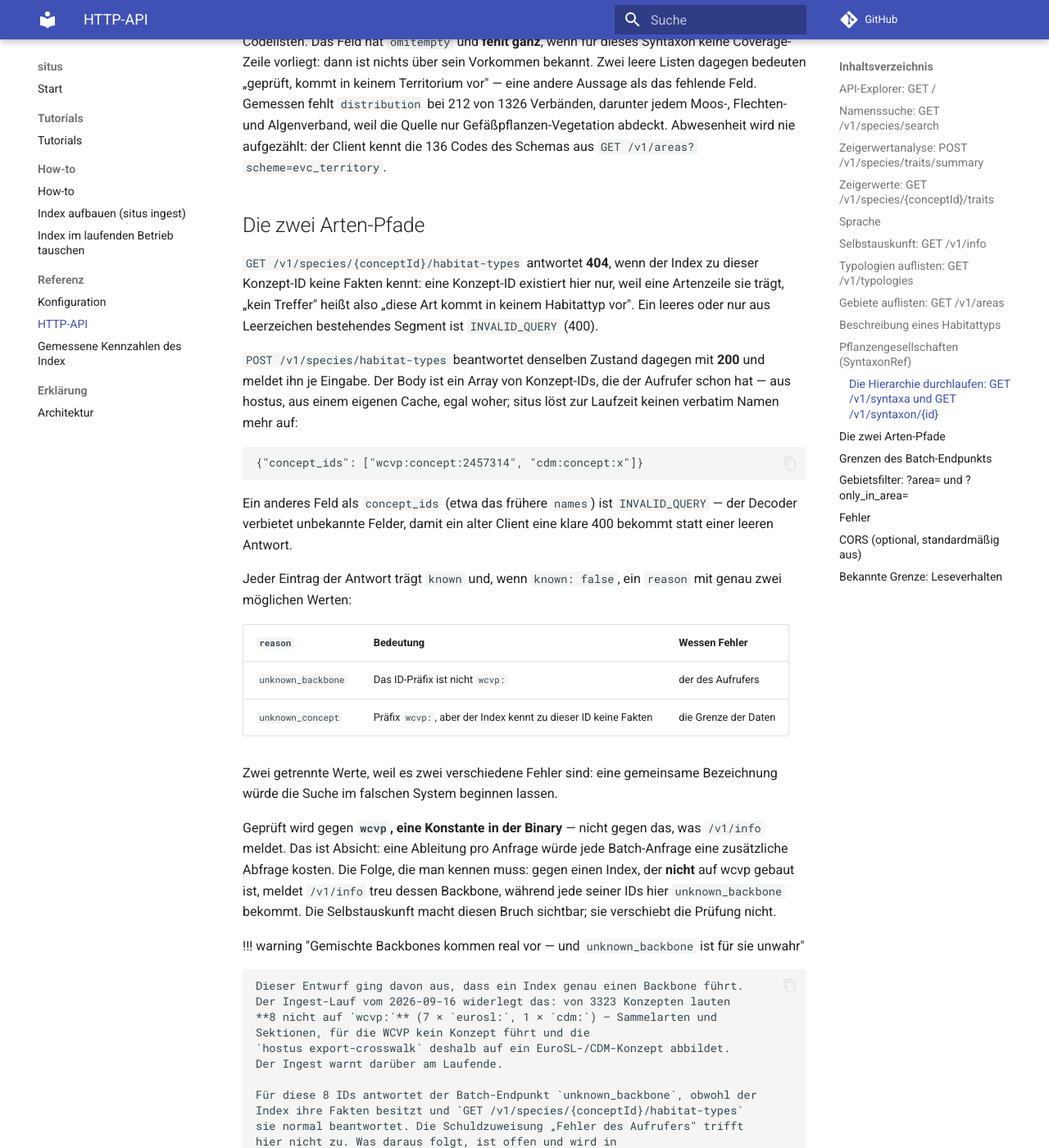
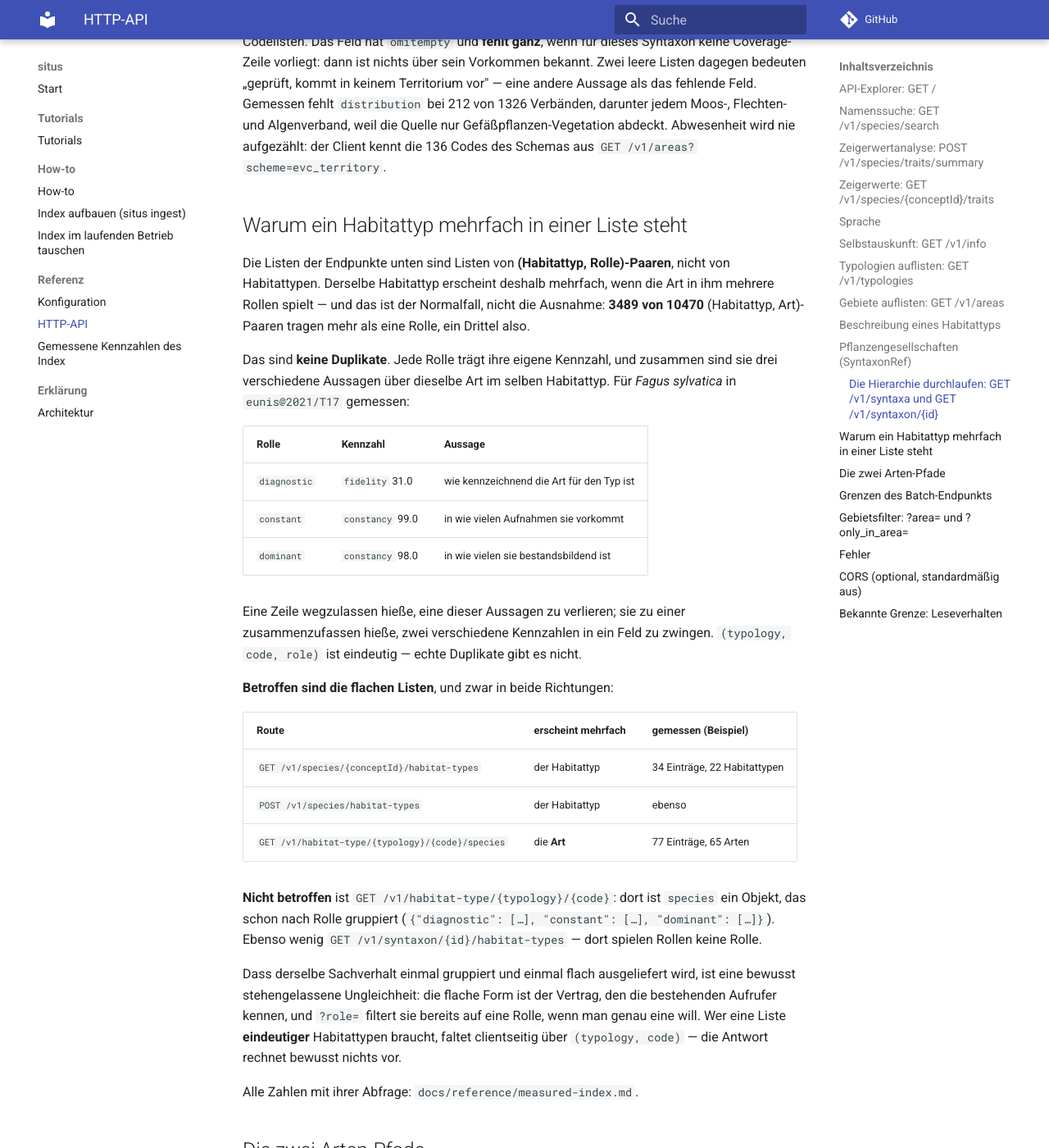
Before and after one commit to jobrunner/situs, an MkDocs documentation site: the page built from docs/reference/http-api.md, in a window 1280 px wide and 1400 px high, scrolled down 11882 px. Shown: the whole window at 82% size. Built offline with MkDocs 1.6.1 and Material for MkDocs 9.7.7, drawn with Linux system fonts in a browser that asks for light colours; comment, search, counter and statistics services are not loaded.

Commit message:
docs: erklaeren, warum ein Habitattyp mehrfach in einer Liste steht
Der Befund kam als Fehlermeldung, ist aber keiner: die flachen Listen fuehren
(Habitattyp, Rolle)-Paare, nicht Habitattypen. Spielt eine Art in einem Typ
mehrere Rollen, steht er mehrfach darin — gemessen tragen 3489 von 10470
(Habitattyp, Art)-Paaren mehr als eine Rolle, also ein Drittel.

Duplikate sind es nicht. Jede Rolle traegt ihre eigene Kennzahl: fidelity bei
diagnostic, constancy bei constant und dominant. Fuer Fagus sylvatica in
eunis@2021/T17 gemessen 31.0 / 99.0 / 98.0. Ueber 40 geprueften Konzepten ist
(typology, code, role) durchgaengig eindeutig; ein DISTINCT ueber
(typology, code) wuerde zwei der drei Aussagen stillschweigend wegwerfen.

Es trifft beide Richtungen: die Artenroute wiederholt den Habitattyp (34
Eintraege fuer 22 Typen), die Habitattyp-Route wiederholt die Art (77 fuer
65). Nicht betroffen sind das Habitattyp-Detail, das ohnehin nach Rolle
gruppiert, und die Syntaxon-Route.

Geaendert wird nur Dokumentation: der Abschnitt in http-api.md vor den
Artenrouten, die Zahlen mit ihrer Abfrage in measured-index.md, drei
Beschreibungen in beiden OpenAPI-Kopien und eine Invariante in CLAUDE.md,
damit der naechste Lauf das nicht erneut fuer einen Fehler haelt.

Claude-Session: https://claude.ai/code/session_01T3rGJwxZSeJTKdSbhgxqhY

```diff
--- a/docs/reference/http-api.md
+++ b/docs/reference/http-api.md
@@ -509,6 +509,50 @@ darunter jedem Moos-, Flechten- und Algenverband, weil die Quelle nur
 Gefäßpflanzen-Vegetation abdeckt. Abwesenheit wird nie aufgezählt: der Client
 kennt die 136 Codes des Schemas aus `GET /v1/areas?scheme=evc_territory`.
 
+## Warum ein Habitattyp mehrfach in einer Liste steht
+
+Die Listen der Endpunkte unten sind Listen von **(Habitattyp, Rolle)-Paaren**,
+nicht von Habitattypen. Derselbe Habitattyp erscheint deshalb mehrfach, wenn
+die Art in ihm mehrere Rollen spielt — und das ist der Normalfall, nicht die
+Ausnahme: **3489 von 10470** (Habitattyp, Art)-Paaren tragen mehr als eine
+Rolle, ein Drittel also.
+
+Das sind **keine Duplikate**. Jede Rolle trägt ihre eigene Kennzahl, und
+zusammen sind sie drei verschiedene Aussagen über dieselbe Art im selben
+Habitattyp. Für *Fagus sylvatica* in `eunis@2021/T17` gemessen:
+
+| Rolle | Kennzahl | Aussage |
+|---|---|---|
+| `diagnostic` | `fidelity` 31.0 | wie kennzeichnend die Art für den Typ ist |
+| `constant` | `constancy` 99.0 | in wie vielen Aufnahmen sie vorkommt |
+| `dominant` | `constancy` 98.0 | in wie vielen sie bestandsbildend ist |
+
+Eine Zeile wegzulassen hieße, eine dieser Aussagen zu verlieren; sie zu einer
+zusammenzufassen hieße, zwei verschiedene Kennzahlen in ein Feld zu zwingen.
+`(typology, code, role)` ist eindeutig — echte Duplikate gibt es nicht.
+
+**Betroffen sind die flachen Listen**, und zwar in beide Richtungen:
+
+| Route | erscheint mehrfach | gemessen (Beispiel) |
+|---|---|---|
+| `GET /v1/species/{conceptId}/habitat-types` | der Habitattyp | 34 Einträge, 22 Habitattypen |
+| `POST /v1/species/habitat-types` | der Habitattyp | ebenso |
+| `GET /v1/habitat-type/{typology}/{code}/species` | die **Art** | 77 Einträge, 65 Arten |
+
+**Nicht betroffen** ist `GET /v1/habitat-type/{typology}/{code}`: dort ist
+`species` ein Objekt, das schon nach Rolle gruppiert
+(`{"diagnostic": […], "constant": […], "dominant": […]}`). Ebenso wenig
+`GET /v1/syntaxon/{id}/habitat-types` — dort spielen Rollen keine Rolle.
+
+Dass derselbe Sachverhalt einmal gruppiert und einmal flach ausgeliefert wird,
+ist eine bewusst stehengelassene Ungleichheit: die flache Form ist der
+Vertrag, den die bestehenden Aufrufer kennen, und `?role=` filtert sie bereits
+auf eine Rolle, wenn man genau eine will. Wer eine Liste **eindeutiger**
+Habitattypen braucht, faltet clientseitig über `(typology, code)` — die
+Antwort rechnet bewusst nichts vor.
+
+Alle Zahlen mit ihrer Abfrage: `docs/reference/measured-index.md`.
+
 ## Die zwei Arten-Pfade
 
 `GET /v1/species/{conceptId}/habitat-types` antwortet **404**, wenn der Index zu
```
Also changed, not shown: CLAUDE.md (+12 -0 lines), docs/reference/measured-index.md (+42 -0 lines), 2 other files.
